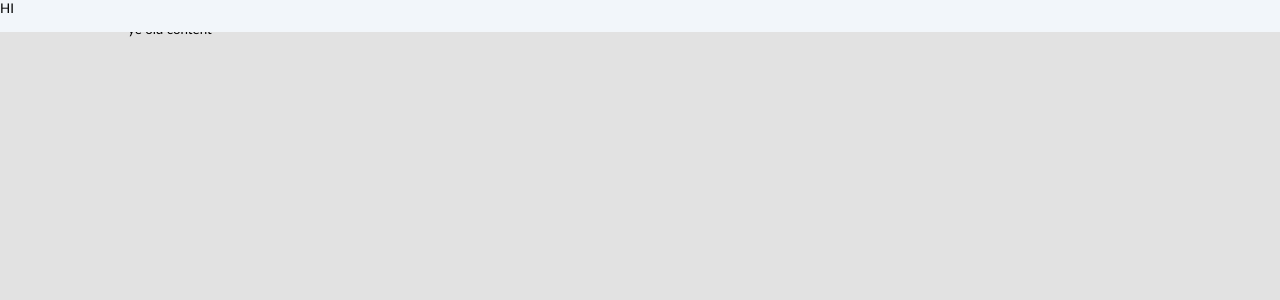
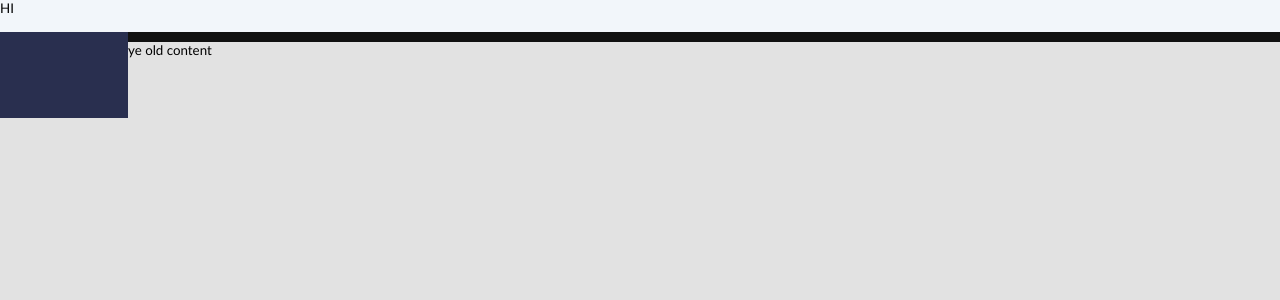
Before and after one commit to webclinic017/tradinghook, a Flask app: page /conditions in a window 1280 px wide. Shown: the top 300 px of the page. Run offline with Flask 2, Linux system fonts and the light colour scheme.

Commit message:
Add files via upload

```diff
--- a/app/static/default2.css
+++ b/app/static/default2.css
@@ -13,9 +13,9 @@
 
 .header { grid-area: header; background-color: #F2F6FA; position:absolute; left:0; right:0; height: 32px }
 
-.nav { grid-area: nav; }
+.nav { grid-area: nav; background: #292f4f; }
 
-.bar { grid-area: bar; }
+.bar { grid-area: bar; background: #111111; height: 32px }
 
 .content { grid-area: content; }
 
```
